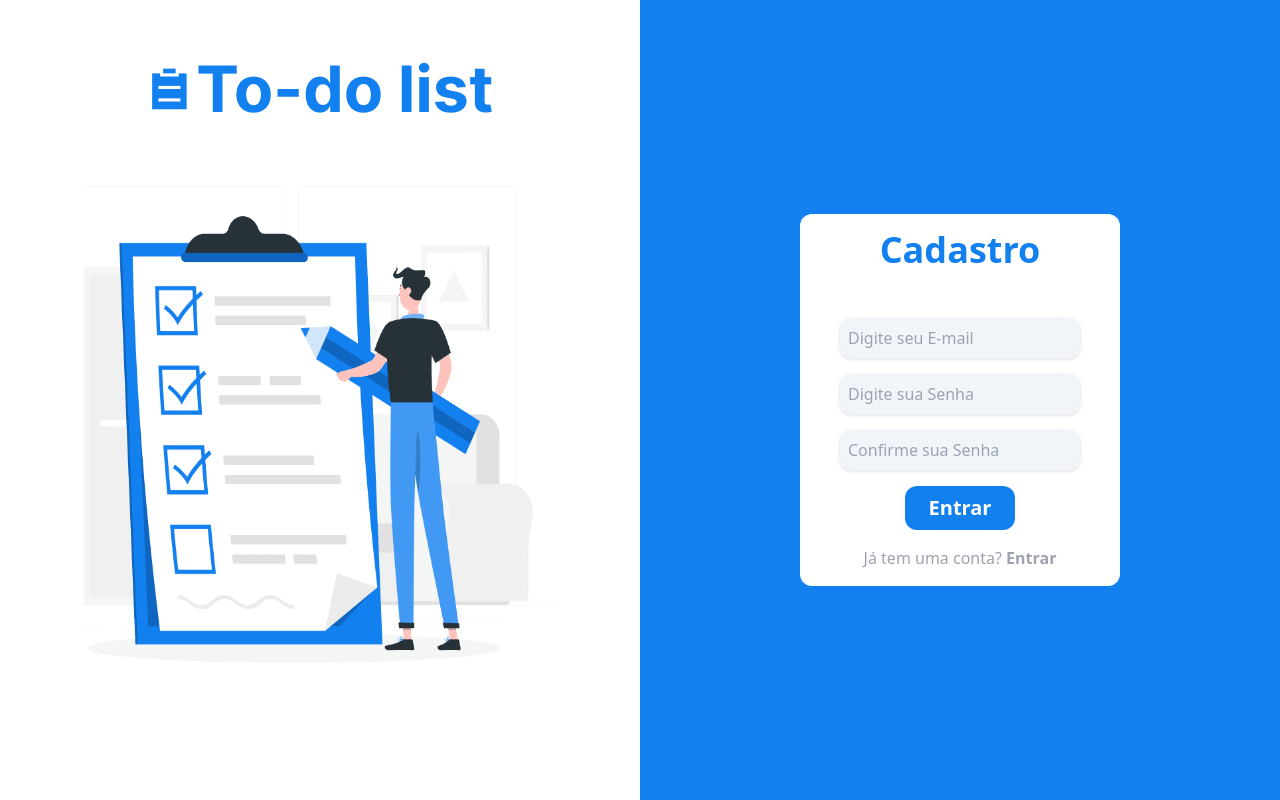
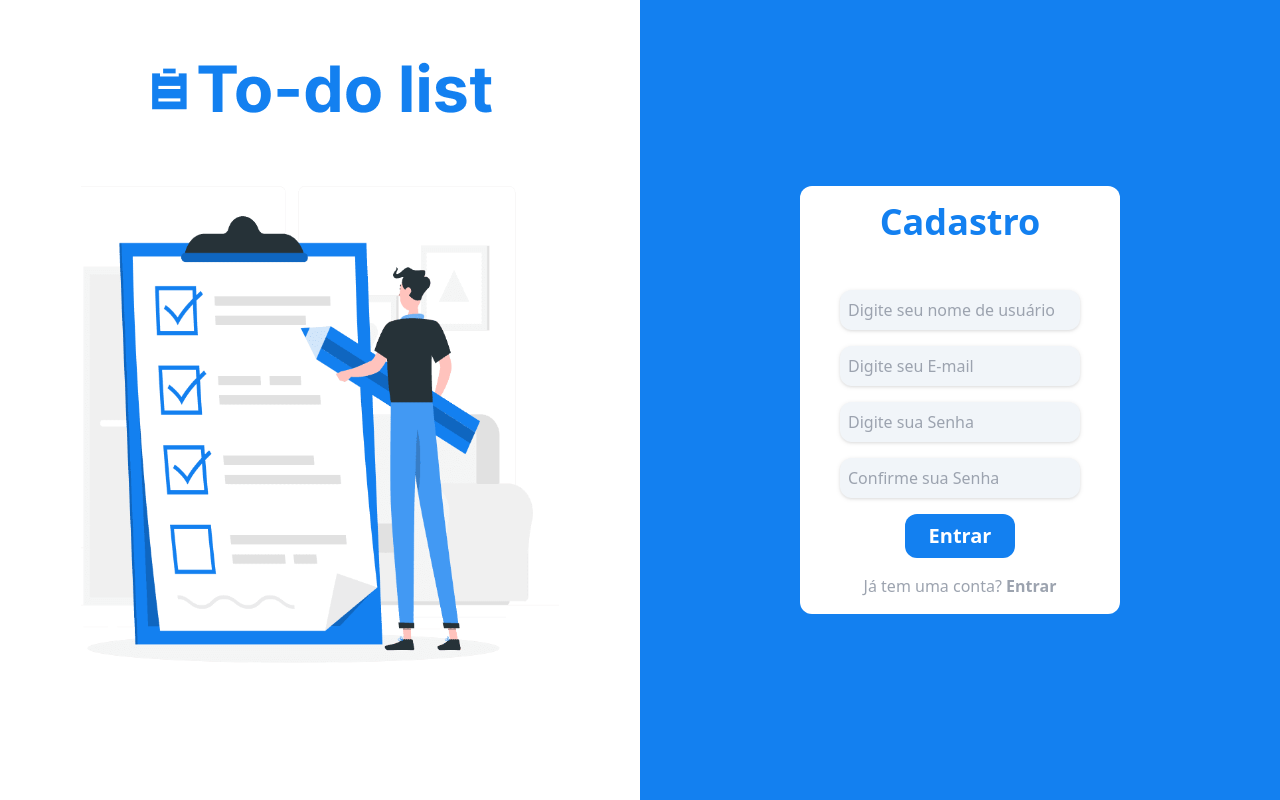
Before and after one commit to Guilherme-Calheiros/Projeto_To-do_List, a React (Vite) app: page /signup in a window 1280 px wide. Built offline with nearby package versions, Linux system fonts and the light colour scheme; what pocketbase would draw is missing.

Commit message:
feat: adicionando username

```diff
--- a/src/components/pages/Home.jsx
+++ b/src/components/pages/Home.jsx
@@ -11,17 +11,22 @@ function Home() {
     const [columns, setColumns] = useState([])
     const [editStates, setEditStates] = useState({});
     const [newText, setNewText] = useState()
+    const [username, setUsername] = useState()
+    const [userId, setUserId] = useState()
 
     useEffect(() => {
         const pbData = async () => {
             const authDataString = localStorage.getItem('authData')
             const authData = JSON.parse(authDataString)
             const userId = authData.record.id
+            const userName = authData.record.username
 
             try {
                 const record = await pb.collection('users').getOne(userId);
                 const data = record.tasks
                 setColumns(data)
+                setUsername(userName)
+                setUserId(userId)
             } catch (error) {
                 console.error(error)
             }
--- a/src/components/pages/Signup.jsx
+++ b/src/components/pages/Signup.jsx
@@ -12,6 +12,7 @@ import { v4 as uuidv4 } from "uuid"
 
 const Cadastro = () => {
 
+    const [username, setUsername] = useState("")
     const [email, setEmail] = useState("")
     const [senha, setSenha] = useState("")
     const [senhaConf, setSenhaConf] = useState("")
@@ -25,7 +26,7 @@ const Cadastro = () => {
     }
 
     const handleCadastro = () => {
-        if (!email || !senha || !senhaConf) {
+        if (!username || !email || !senha || !senhaConf) {
             setError("Preencha todos os campos")
             return
         } else if (senha !== senhaConf){
@@ -34,7 +35,7 @@ const Cadastro = () => {
         }
 
         const uuid = generateUuid()
-        const res = signup(email, senha, senhaConf, String(uuid))
+        const res = signup(email, senha, senhaConf, String(uuid), username)
 
         // if (res){
         //     setError(res)
@@ -60,6 +61,12 @@ const Cadastro = () => {
                     <Image src={LogoMobile}/>
                 </div>
                 <CardAcesso text="Cadastro">
+                    <Input
+                        type="text"
+                        placeholder={"Digite seu nome de usuário"}
+                        value={username}
+                        onChange={(e) => [setUsername(e.target.value), setError("")]}
+                    />
                     <Input
                         type="email"
                         placeholder={"Digite seu E-mail"}
--- a/src/contexts/AuthContext.jsx
+++ b/src/contexts/AuthContext.jsx
@@ -58,12 +58,13 @@ export const AuthProvider = ({ children }) => {
         // }
     }
 
-    const signup = async (email, password, senhaConf, uuid) => {
+    const signup = async (email, password, senhaConf, uuid, username) => {
         const recordTable = await pb.collection('users').getOne('defalt-users-id');
         const dataTable = recordTable.tasks
         // example create data
         const dataUser = {
             "id": uuid,
+            "username": username,
             "email": email,
             "emailVisibility": true,
             "password": password,
```
